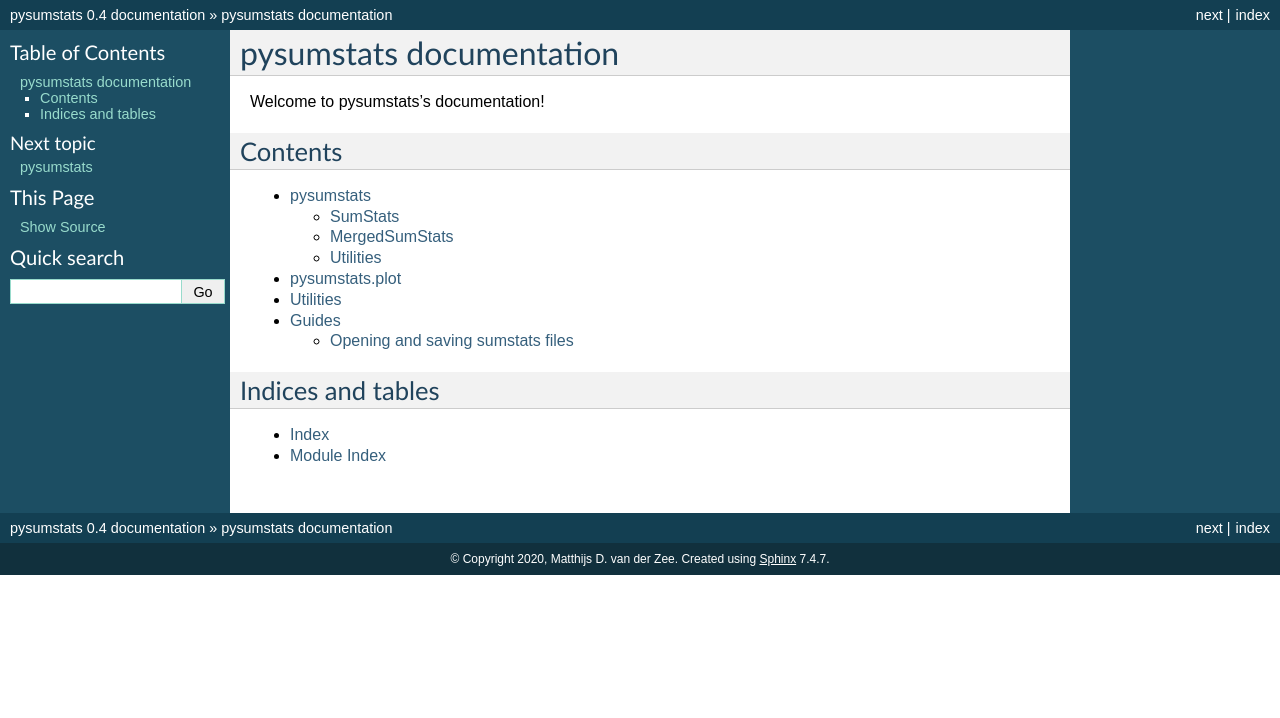
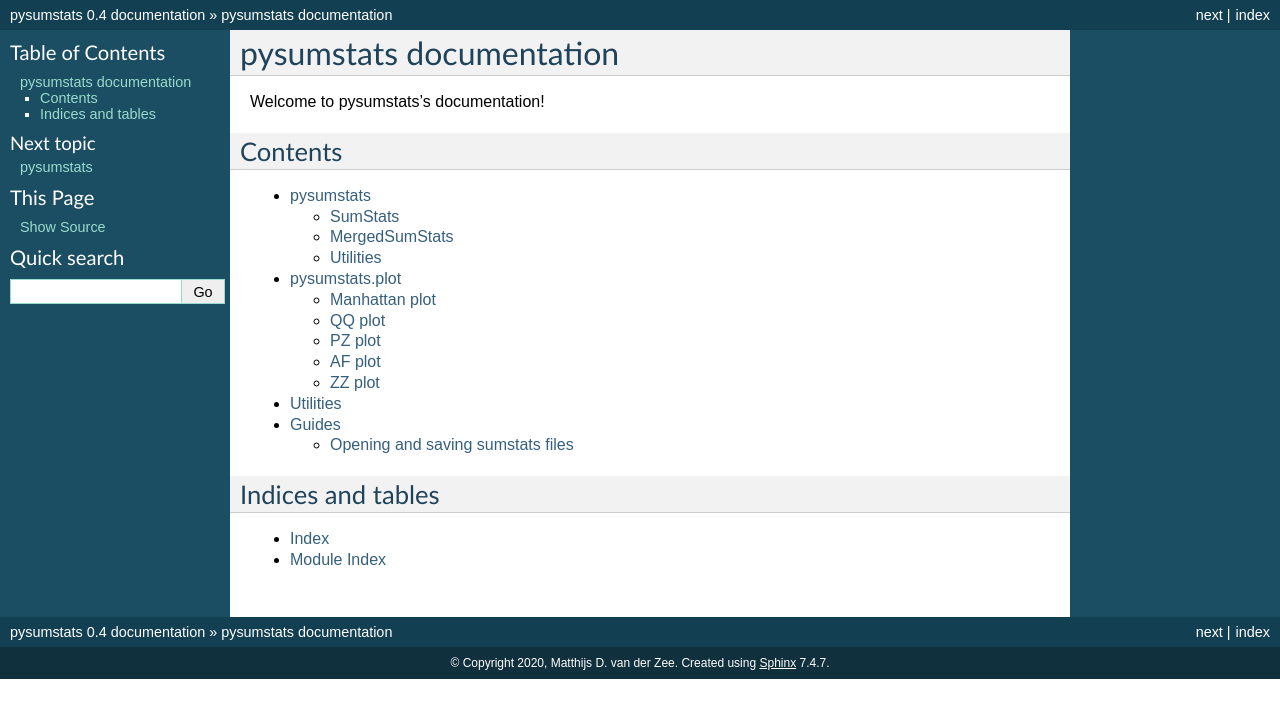
Before and after one commit to matthijsz/pysumstats, a Sphinx documentation site: the page built from docs/index.rst, in a window 1280 px wide. Shown: the top 718 px of the page. Built offline with Sphinx 7.4.7, drawn with Linux system fonts in a browser that asks for light colours.

Commit message:
Updated to v0.4

```diff
--- a/docs/package/plotdoc.rst
+++ b/docs/package/plotdoc.rst
@@ -3,5 +3,28 @@
 ***************
 
 .. automodule:: pysumstats.plot
-   :members:
-   :inherited-members:
+
+Manhattan plot
+=========================
+
+.. automethod:: pysumstats.plot.manhattan
+
+QQ plot
+=========================
+
+.. automethod:: pysumstats.plot.qqplot
+
+PZ plot
+=========================
+
+.. automethod:: pysumstats.plot.pzplot
+
+AF plot
+=========================
+
+.. automethod:: pysumstats.plot.afplot
+
+ZZ plot
+=========================
+
+.. automethod:: pysumstats.plot.zzplot
```
